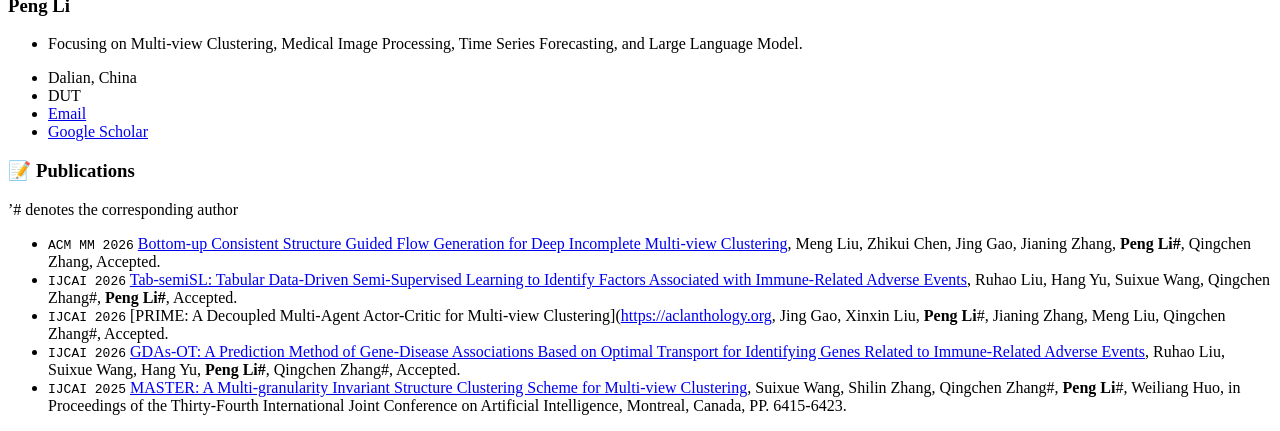
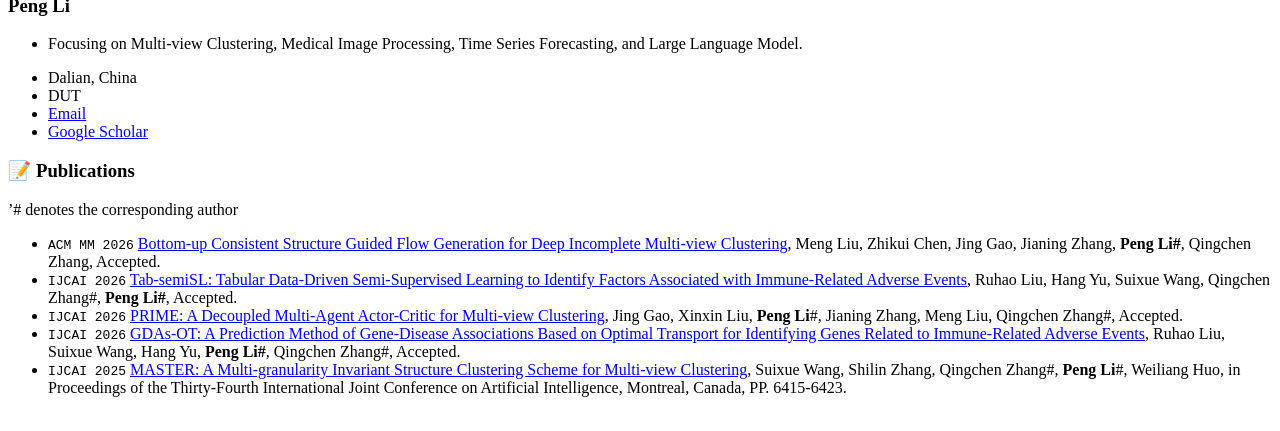
Before and after one commit to lipeng-dut/lipeng-dut.github.io, a Jekyll site: the page built from _pages/includes/pub.md, in a window 1280 px wide, cut to the strip 530-961 px from the top of the page. Built offline with Jekyll 4.4.1, drawn with Linux system fonts in a browser that asks for light colours; our own code applies the rules of GitHub Pages for plain Markdown files; part of the change alters nothing that is shown.

Commit message:
Update pub.md

```diff
--- a/_pages/includes/pub.md
+++ b/_pages/includes/pub.md
@@ -5,6 +5,6 @@
 
 - `ACM MM 2026` [Bottom-up Consistent Structure Guided Flow Generation for Deep Incomplete Multi-view Clustering](https://aclanthology.org), Meng Liu, Zhikui Chen, Jing Gao, Jianing Zhang, **Peng Li#**, Qingchen Zhang, Accepted.
 - `IJCAI 2026` [Tab-semiSL: Tabular Data-Driven Semi-Supervised Learning to Identify Factors Associated with Immune-Related Adverse Events](https://aclanthology.org), Ruhao Liu, Hang Yu, Suixue Wang, Qingchen Zhang#, **Peng Li#**, Accepted.
-- `IJCAI 2026` [PRIME: A Decoupled Multi-Agent Actor-Critic for Multi-view Clustering]([https://aclanthology.org](https://www.ijcai.org/proceedings/2026/478), Jing Gao, Xinxin Liu, **Peng Li**#, Jianing Zhang, Meng Liu, Qingchen Zhang#, Accepted.
+- `IJCAI 2026` [PRIME: A Decoupled Multi-Agent Actor-Critic for Multi-view Clustering](https://www.ijcai.org/proceedings/2026/478), Jing Gao, Xinxin Liu, **Peng Li**#, Jianing Zhang, Meng Liu, Qingchen Zhang#, Accepted.
 - `IJCAI 2026` [GDAs-OT: A Prediction Method of Gene-Disease Associations Based on Optimal Transport for Identifying Genes Related to Immune-Related Adverse Events](https://aclanthology.org), Ruhao Liu, Suixue Wang, Hang Yu, **Peng Li#**, Qingchen Zhang#, Accepted.
 - `IJCAI 2025` [MASTER: A Multi-granularity Invariant Structure Clustering Scheme for Multi-view Clustering](https://www.ijcai.org/proceedings/2025/714), Suixue Wang, Shilin Zhang, Qingchen Zhang#, **Peng Li**#, Weiliang Huo, in Proceedings of the Thirty-Fourth International Joint Conference on Artificial Intelligence, Montreal, Canada, PP. 6415-6423.
```
